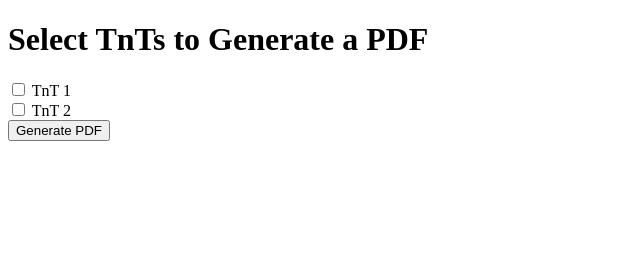
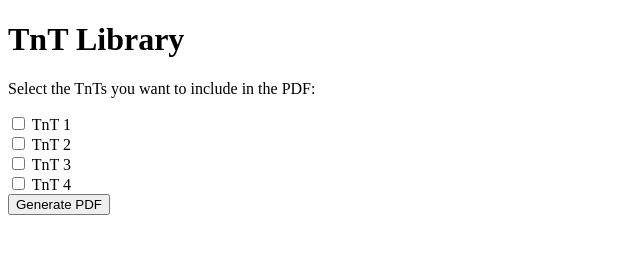
Before and after one commit to ethanlayton/TnTBetaHostPage, a plain HTML site: page index.html in a window 1280 px wide. Shown: the whole page, without its empty margins (0-640 px from the left). Drawn offline with nearby package versions, Linux system fonts and the light colour scheme.

Commit message:
Update index.html

```diff
--- a/index.html
+++ b/index.html
@@ -3,13 +3,16 @@
 <head>
     <meta charset="UTF-8">
     <meta name="viewport" content="width=device-width, initial-scale=1.0">
-  <title>Generate PDF</title>
+    <title>TnT Library</title>
 </head>
 <body>
-  <h1>Select TnTs to Generate a PDF</h1>
+    <h1>TnT Library</h1>
+    <p>Select the TnTs you want to include in the PDF:</p>
     <form id="tnt-form">
         <label><input type="checkbox" value="analog/tnt1/README.md"> TnT 1</label><br>
         <label><input type="checkbox" value="analog/tnt2/README.md"> TnT 2</label><br>
+        <label><input type="checkbox" value="digital/tnt1/README.md"> TnT 3</label><br>
+        <label><input type="checkbox" value="digital/tnt2/README.md"> TnT 4</label><br>
         <button type="button" onclick="generatePDF()">Generate PDF</button>
     </form>
     <script src="pdf-generator.js"></script>
```
Lines whose indentation alone changed are shown as unchanged.
